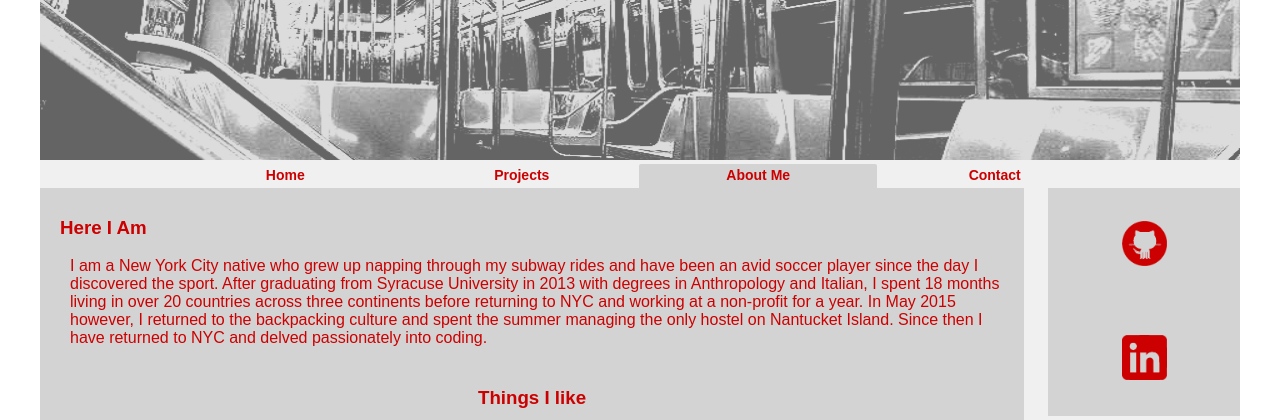
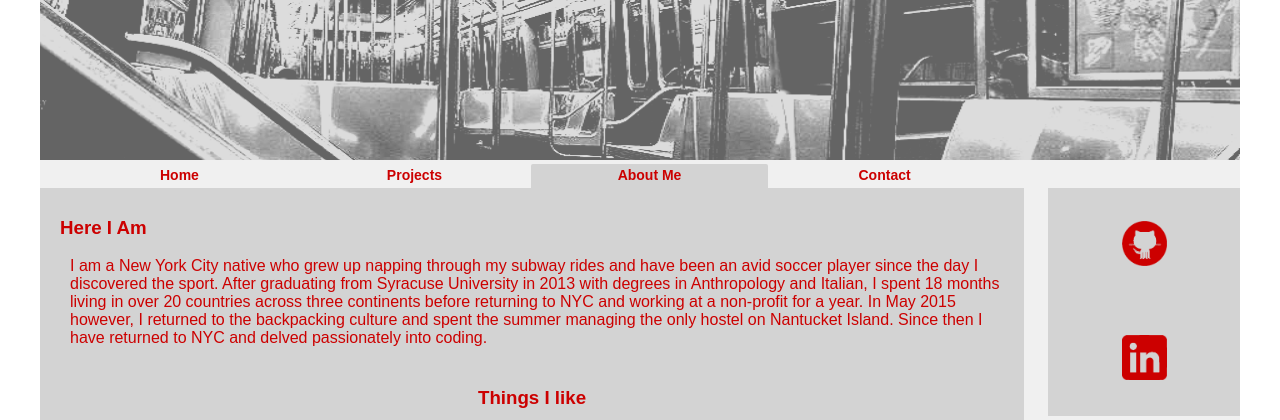
Before and after one commit to juli212/juli212.github.io, a PHP site: page /about.html in a window 1280 px wide. Shown: the top 420 px of the page. Run offline with PHP 8.4, Linux system fonts and the light colour scheme; some libraries are stand-ins or nearby versions.

Commit message:
change desktop nav width

```diff
--- a/stylesheets/default.css
+++ b/stylesheets/default.css
@@ -120,8 +120,7 @@ nav ul {
 
 nav ul li {
 	display: inline-block;
-	/*width: 20%;*/
-	width: 22%;
+	width: 24%;
 	height: 40px;
 	margin: 0px -2.5px;
 	position: relative;
@@ -171,7 +170,8 @@ nav ul ul li a {
 
 @media only screen and (min-width: 600px) {
 	nav {
-		width: 90%;
+		width: 82%;
+		margin: 0;
 	}
 	nav ul {
 		height: 24px;
@@ -181,7 +181,6 @@ nav ul ul li a {
 	nav ul li {
 		border-top-left-radius: 2px;
 		border-top-right-radius: 2px;
-		/*width: 18%;*/
 		height: 24px;
 	}
 	nav ul li a {
@@ -299,7 +298,6 @@ footer {
 	height: 40px;
 	margin: 0 auto;
 	background-color: #666666;
-	/*background-color: #A9A9A9;*/
 	clear: both;
 	position: absolute;
 	bottom: 0;
```
